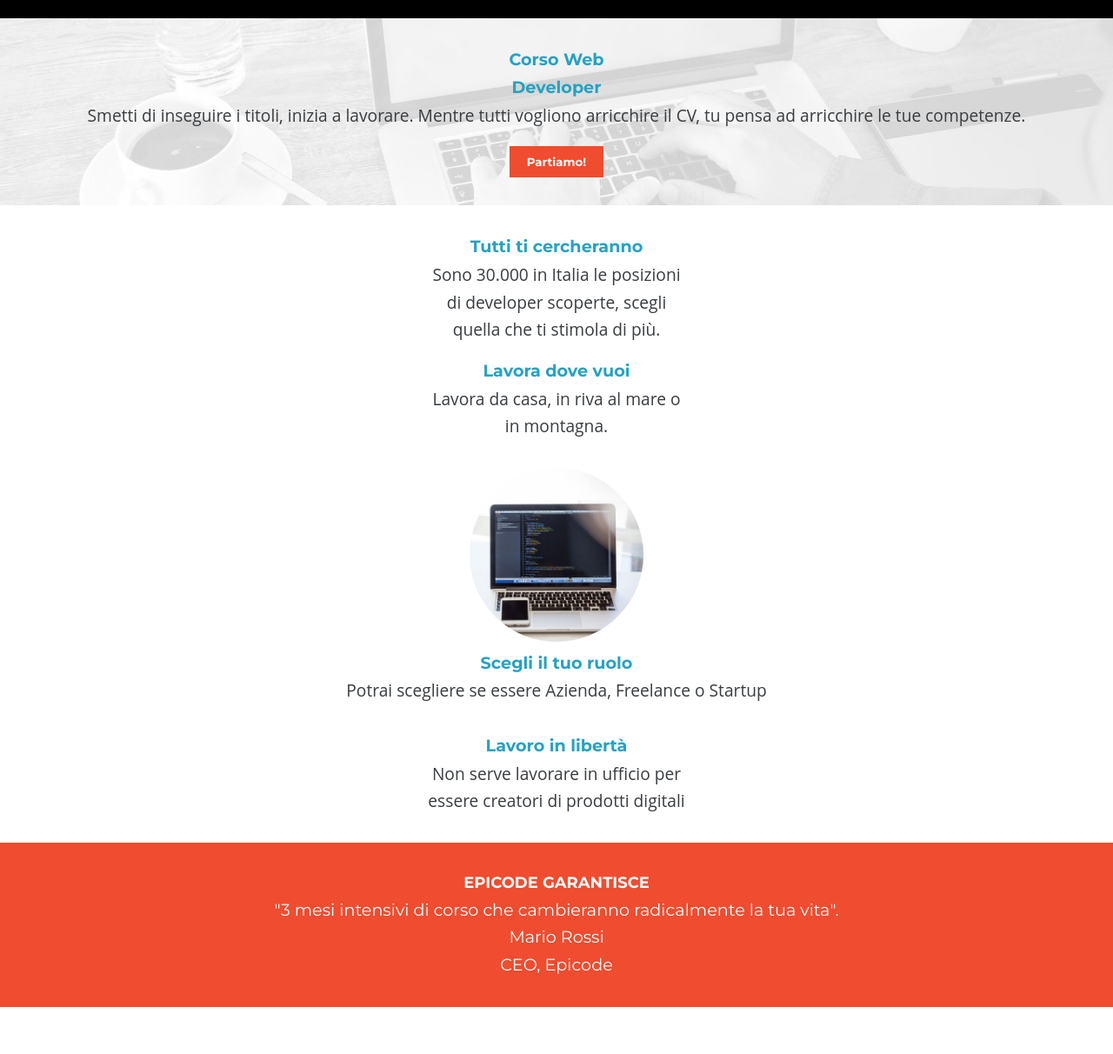
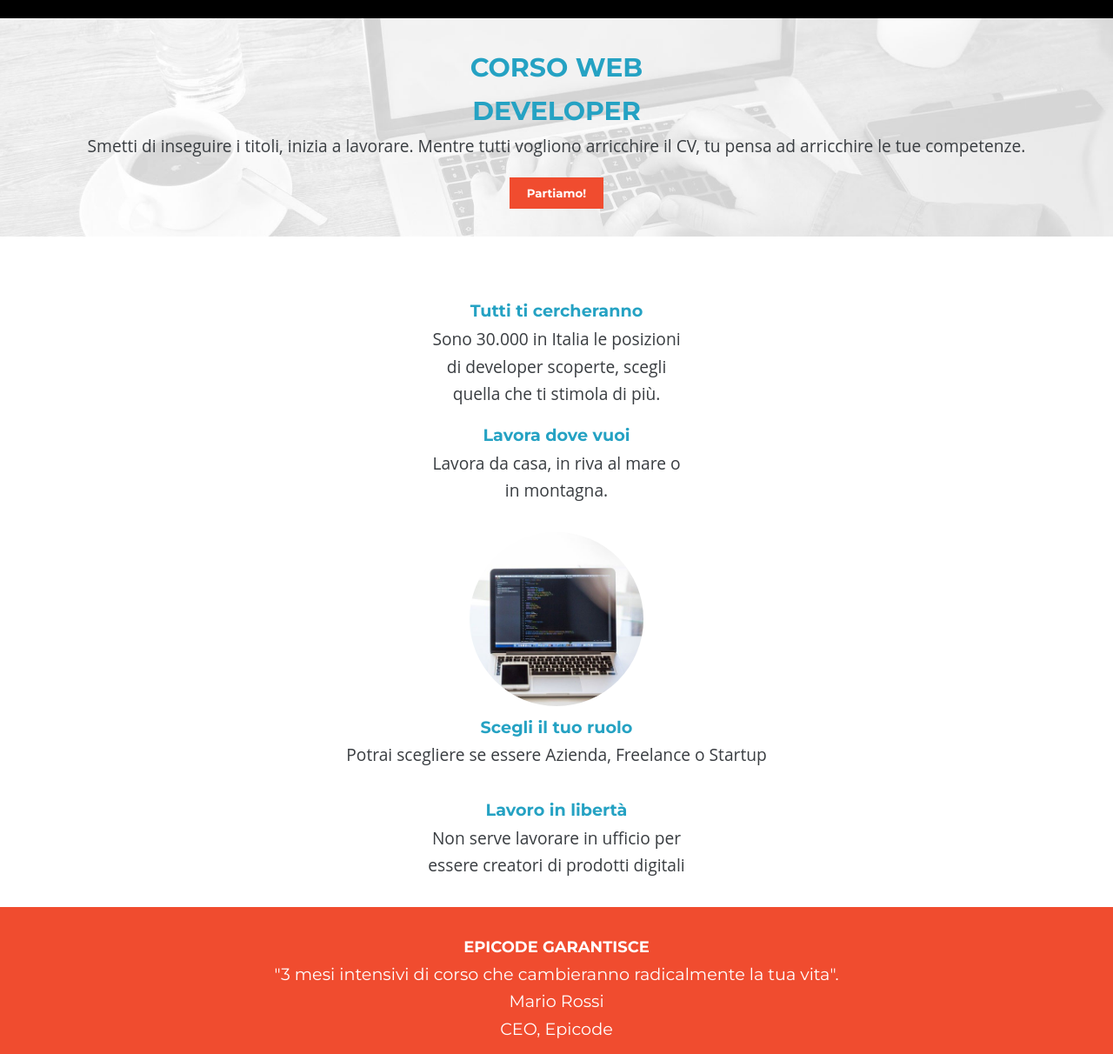
Before and after one commit to RobertoM23/W1-P1, a plain HTML site: page index.html in a window 1280 px wide. Shown: the part 81-1293 px from the top of the page at 87% size. Drawn offline with Linux system fonts and the light colour scheme.

Commit message:
Last update

```diff
--- a/assets/css/style.css
+++ b/assets/css/style.css
@@ -21,11 +21,16 @@ header {
     background-image: url(../images/banner.jpg);
     background-size: cover;
     background-position: center;
+    margin-bottom: 2em;
+
 }
 .hero h1,h3 {
     color: #25a2c3;
     font-family: 'Montserrat', sans-serif;
-    font-weight: bolder;
+    font-weight: bold;
+}
+.hero h1 {
+    font-size: 30px;
 }
 
 h2 {
@@ -57,10 +62,6 @@ h2 {
     max-width: 300px;
     max-height: 200px;
     border-radius: 70%;
-
-}
-
-
 }
 .feature {
     text-align: center;
--- a/index.html
+++ b/index.html
@@ -29,7 +29,7 @@
 
     <main>
       <section class="hero">
-        <h1>Corso Web <br>Developer</br></h1>
+        <h1>CORSO WEB <br>DEVELOPER</br></h1>
         <p>Smetti di inseguire i titoli, inizia a lavorare. Mentre tutti vogliono arricchire il CV, tu pensa ad arricchire le tue competenze.
         </p>
         <button>Partiamo!</button>
@@ -63,8 +63,7 @@
       </section>
       <section class="guarantee">
         <h2><b>EPICODE GARANTISCE</b></h2>
-        <p>
-          "3 mesi intensivi di corso che cambieranno radicalmente la tua vita".
+        <p><em>"3 mesi intensivi di corso che cambieranno radicalmente la tua vita".</em>
         </p>
         <p>Mario Rossi</p>
         <p>CEO, Epicode</p>
@@ -90,8 +89,8 @@
       </div>
       <section class="contact">
         <h2><b>CONTATTACI</b></h2>
-        <p><i class="fas fa-phone"></i> (+39) 11223456</p>
-        <p><i class="fas fa-envelope"></i> info@epicode.school</p>
+        <p><i class="fas fa-phone"></i> <u>(+39) 11223456</u></p>
+        <p><i class="fas fa-envelope"></i> <u>info@epicode.school</u></p>
         <p>
           <i class="fas fa-map-marker-alt"></i> Via Appia 1 - 00100 Roma (RM)
         </p>
```
